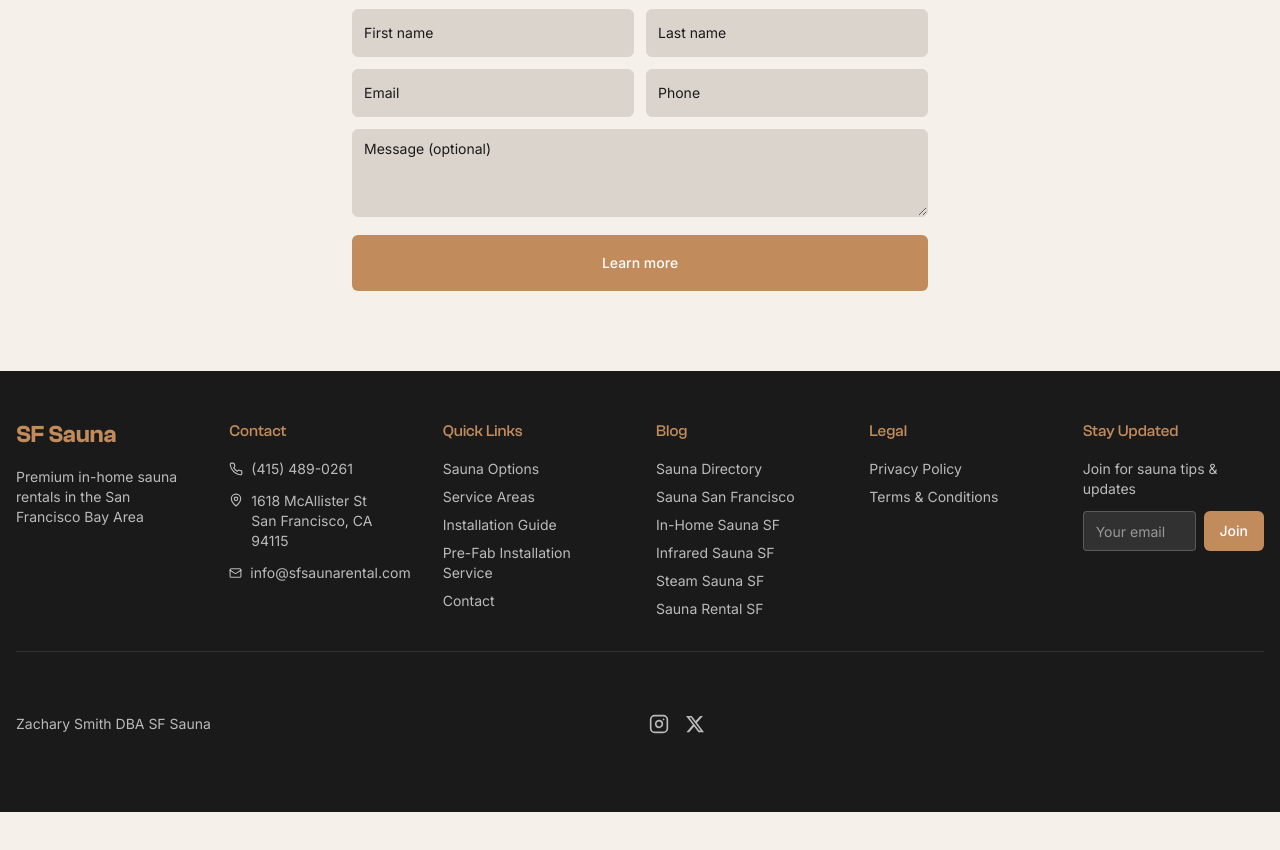
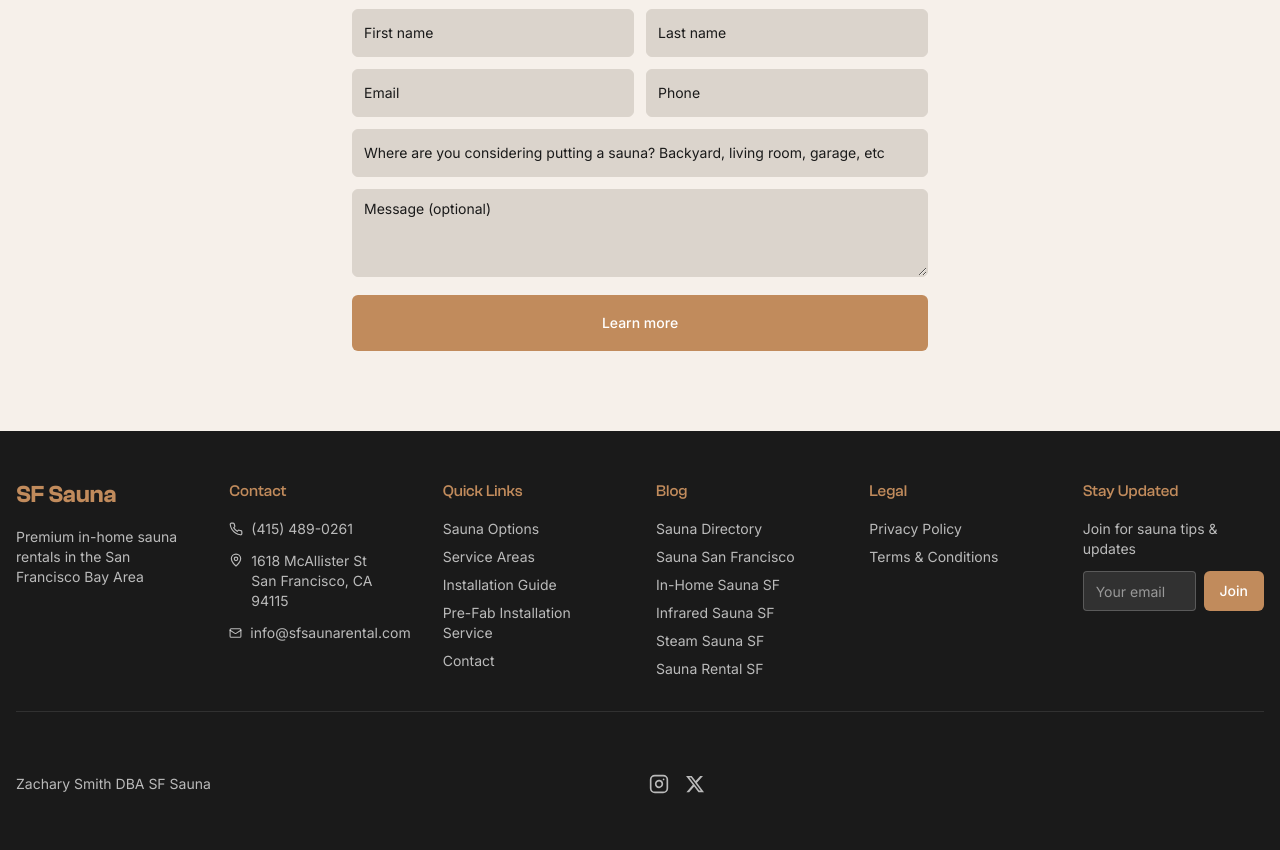
Before and after one commit to aryzach/aryzach.github.io, a React (Vite) app: page /traditional-sauna-specs in a window 1280 px wide. Shown: the part 2740-3590 px from the top of the page. Before the commit the page ends 3552 px from the top, so only its background shows below. Built offline with nearby package versions, Linux system fonts and the light colour scheme; grey boxes are pictures that could not be loaded.

Commit message:
Changes
Co-authored-by: aryzach <30701475+aryzach@users.noreply.github.com>

```diff
--- a/src/components/lead/ContactLeadForm.tsx
+++ b/src/components/lead/ContactLeadForm.tsx
@@ -119,6 +119,12 @@ const ContactLeadForm = ({
               />
             </div>
             <FloatingField
+              name="placement"
+              label="Where are you considering putting a sauna? Backyard, living room, garage, etc"
+              error={formState.errors.placement?.message}
+              overlay={overlay}
+            />
+            <FloatingField
               name="message"
               label="Message (optional)"
               isTextarea
```
